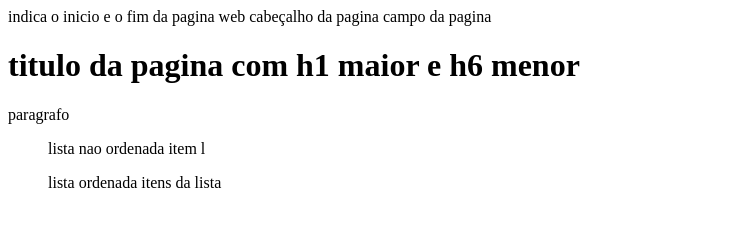
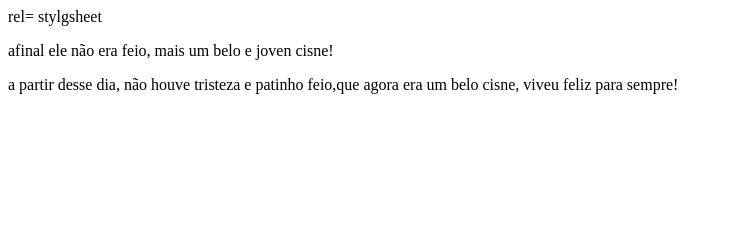
Before and after one commit to gabrielfelipemuzeka/paginadainternet, a plain HTML site: page index.html in a window 1280 px wide. Shown: the whole page, without its empty margins (0-732 px from the left). Drawn offline with Linux system fonts and the light colour scheme.

Commit message:
Add files via upload

```diff
--- a/index.html
+++ b/index.html
@@ -1,15 +1,14 @@
-<html> indica o inicio e o fim da pagina web
-<head> cabeçalho da pagina
-</head>
-<body> campo da pagina
-<h1> titulo da pagina com h1 maior e h6 menor
-</h1>
-<p> paragrafo </p>
-<ul> lista nao ordenada
-<l1> item l </12>
-</ul>
-<ol> lista ordenada
-<l1>itens da lista </l1>
-</ol>
-</body>
+<!DOCTYPE html>
+<html lang="en" dir="ltr">
+  <head>
+    <meta charset="utf-8">
+    <title>patinho feio</title>
+    <line> rel= stylgsheet <table>
+
+    </table>
+  </head>
+  <body>
+    <p> afinal ele não era feio, mais um belo e joven cisne!</p>
+    <p> a partir desse dia, não houve tristeza e patinho feio,que agora era um belo cisne, viveu feliz para sempre!</p>
+  </body>
 </html>
```
Also changed, not shown: style.css (added).
